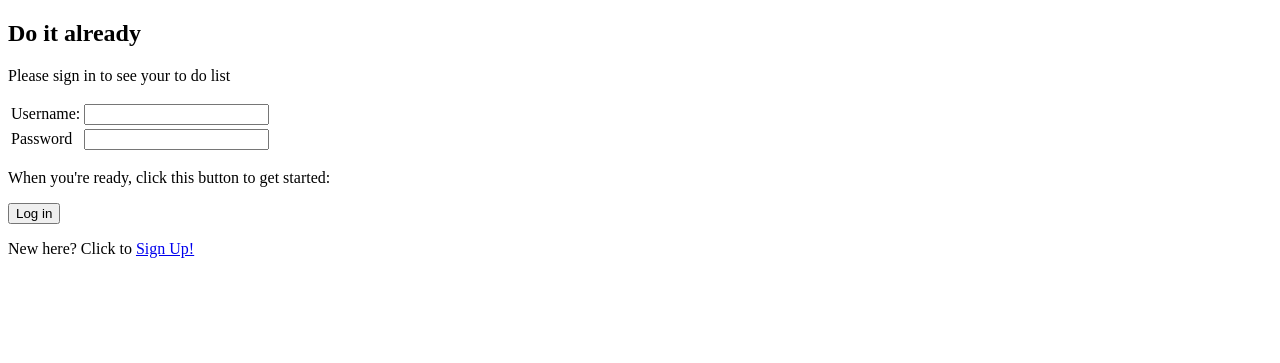
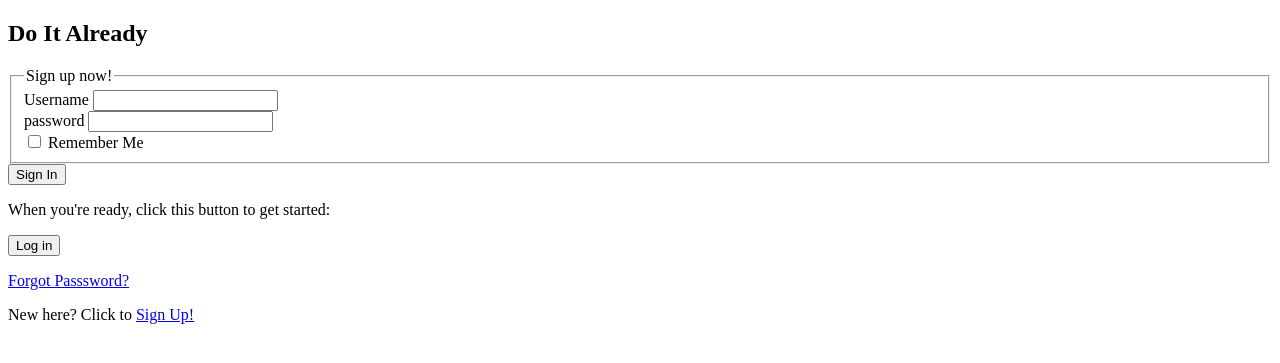
Before and after one commit to btolsen131/ToDoList, a Flask app: page / in a window 1280 px wide. Shown: the top 363 px of the page. Run offline with Flask 2, Linux system fonts and the light colour scheme.

Commit message:
changed login page to flask form

```diff
--- a/app.py
+++ b/app.py
@@ -28,7 +28,7 @@ tasks.append(Task(id=1,task='Mop the floors',user_id=1))
 tasks.append(Task(id=2,task='Vaccum the floors', user_id=1))
 tasks.append(Task(id=3,task='clean the pool', user_id=2))
 
-appName = "Do it already"
+appName = "Do It Already"
 
 @app.before_first_request
 def before_request():
@@ -40,26 +40,14 @@ def before_request():
 
 @app.route('/', methods=['GET', 'POST'])
 def log_in() -> 'html':
-    if request.method == 'POST':
-        session.pop('user_id', None)
-
-        #get passed in username and password
-        username = request.form['username']
-        password = request.form['password']
-
-        #check if username is in users list
-        user = [x for x in users if x.username == username]
-        user = user[0]
-        #if the passwords match redirect to the persons profile
-        if user and user.password == password:
-            session['user_id'] = user.id
+    form = LoginForm()
+    if form.validate_on_submit():
+        if form.username.data == 'Tony' and form.password.data == 'passwd':
             session['logged_in'] = True
+            session['user_id'] = 1
             return redirect(url_for('profile'))
-        #send back to
-        return redirect(url_for('log_in'))
-
     return render_template('login.html',
-                            the_title = appName)
+                            the_title = appName, form = form)
 
 @app.route('/profile')
 @check_logged_in
@@ -83,7 +71,7 @@ def new_post():
 def register():
     form = RegistrationForm()
     if form.validate_on_submit():
-        print(form.errors)
+        users.append(User(id=4, username=form.username, password= form.password))
         flash(f'Account created for {form.username.data}!', 'success')
         return redirect(url_for('log_in'))
 
--- a/templates/login.html
+++ b/templates/login.html
@@ -4,14 +4,56 @@
 
 <h2>{{ the_title }}</h2>
 <form method="POST" >
-    <table>
-        <p>Please sign in to see your to do list</p>
-        <tr><td>Username:</td><td><input name='username' type='TEXT' width='60'></td></tr>
-        <tr><td>Password</td><td><input name='password' type='password'></td></tr>
-    </table>
+    <form method="POST" action="">
+        {{ form.csrf_token() }}
+        <fieldset class="form-group">
+            <legend>Sign up now!</legend>
+
+            <div class='form-group'>
+                {{ form.username.label(class='form-control-label') }}
+
+                {% if form.username.errors %}
+                    {{ form.username(class="form-control form-control-lg is-invalid") }}
+                    <div class ='invalid-feedback'>
+                        {% for error in form.username.errors %}
+                            <span>{{error}}</span>
+                        {% endfor %}
+                    </div>
+                {% else %}
+                    {{ form.username(class='form-control form-control-lg') }}
+                {% endif %}
+            </div>
+
+            <div class='form-group'>
+                {{ form.password.label(class='form-control-label') }}
+
+                {% if form.password.errors %}
+                    {{ form.password(class="form-control form-control-lg is-invalid") }}
+                    <div class ='invalid-feedback'>
+                        {% for error in form.password.errors %}
+                        <span>{{error}}</span>
+                    {% endfor %}
+                    </div>
+                {% else %}
+                {{ form.password(class='form-control form-control-lg') }}
+                {% endif %}
+            </div>
+
+            <div class ="form-check">
+                {{ form.remember(class='form-check-input') }}
+                {{ form.remember.label(class="form-check-label")}}
+            </div>
+
+        </fieldset>
+        <div class='form-group'>
+            {{ form.submit(class="btn btn-outline-info") }}
+        </div>
+    </form>
+
     <p>When you're ready, click this button to get started:</p>
     <p><input value='Log in' type='SUBMIT'></p>
-</form>
+<a href="#">Forgot Passsword?</a>
 <p class="signup"> New here? Click to <a href="{{ url_for('register') }}"> Sign Up!</a></p>
 
+
 {% endblock %}
```
